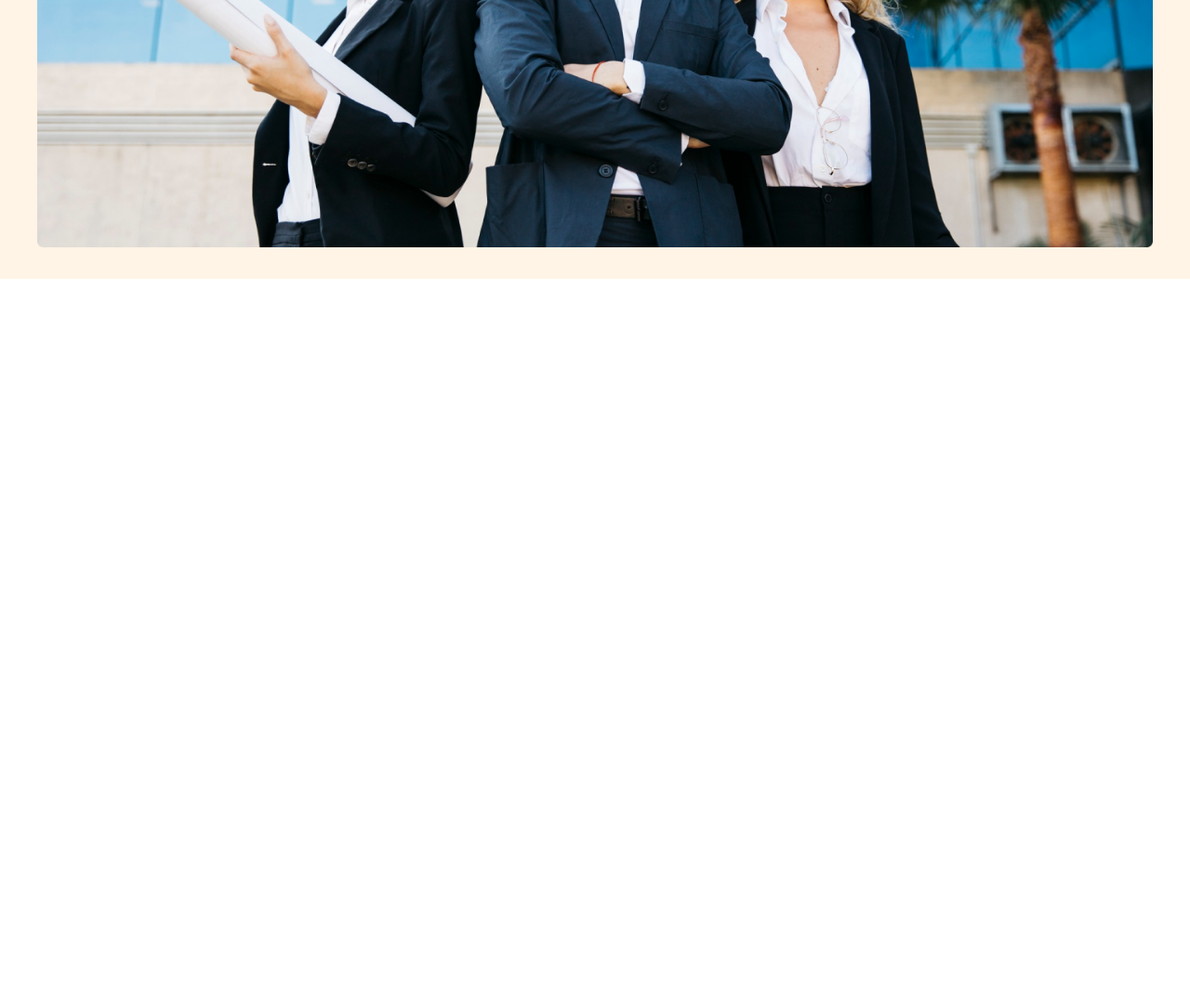
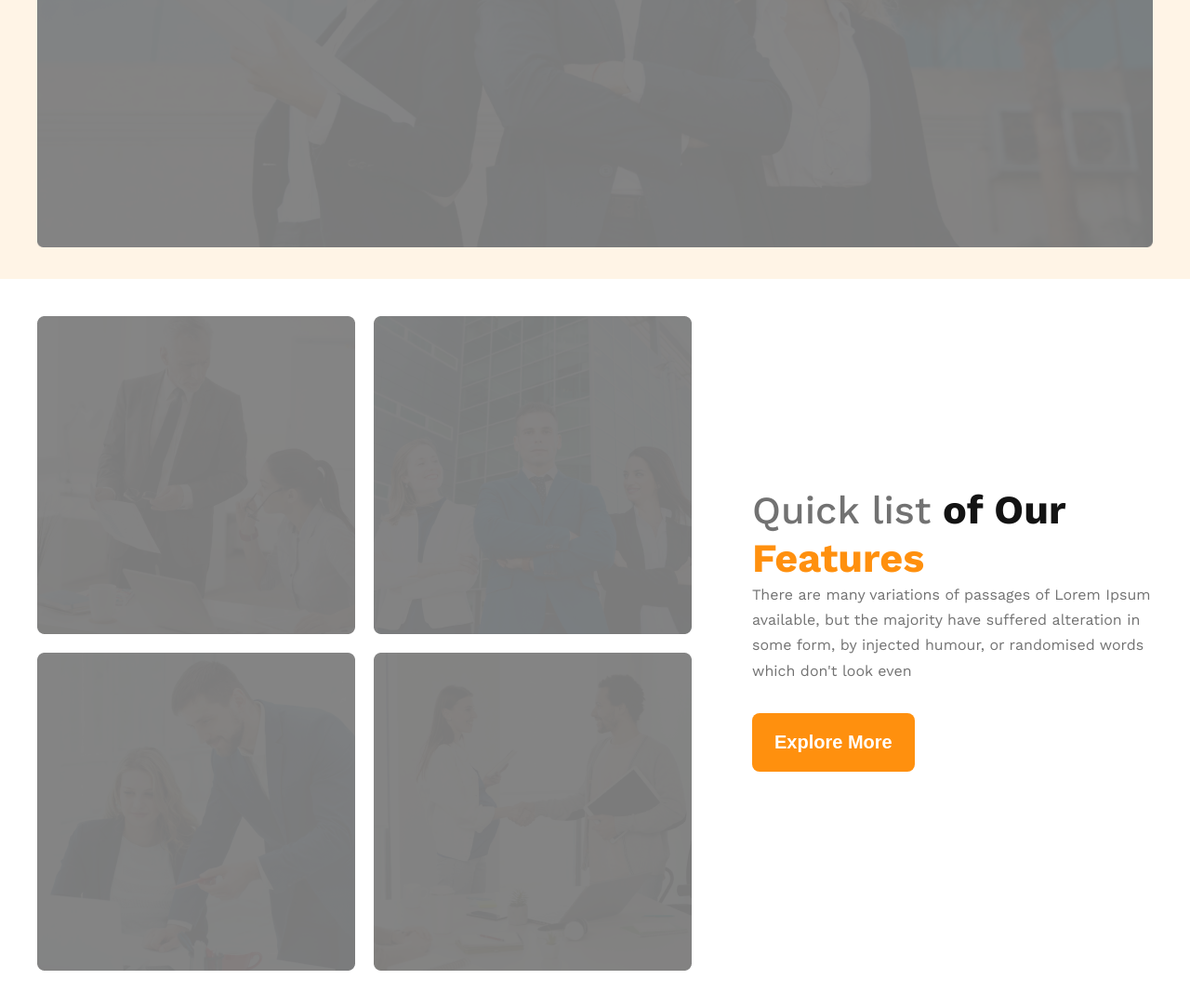
Before and after one commit to wadsahin/responsive-g3-architect-project, a plain HTML site: page index.html in a window 1280 px wide. Shown: the part 850-1932 px from the top of the page at 93% size. Before the commit the page ends 1150 px from the top, so only its background shows below. Drawn offline with nearby package versions, Linux system fonts and the light colour scheme.

Commit message:
team section design with responsive for 2Screen

```diff
--- a/index.html
+++ b/index.html
@@ -34,10 +34,21 @@
       </div>
     </div>
     <!-- banner end here -->
-
   </header>
   <main>
-
+    <section class="team-section display-flex">
+      <div class="team-images">
+        <img src="images/team1.png" alt="">
+        <img src="images/team2.png" alt="">
+        <img src="images/team3.png" alt="">
+        <img src="images/team4.png" alt="">
+      </div>
+      <div class="team-contents">
+        <h3 class="team-title section-title"><span id="team-title-part-1">Quick list</span> <span id="team-title-part-2">of Our</span><br> <span id="team-title-part-3">Features</span></h3>
+        <p class="primary-text-s">There are many variations of passages of Lorem Ipsum available, but the majority have suffered alteration in some form, by injected humour, or randomised words which don't look even</p>
+        <button class="primary-btn">Explore More</button>
+      </div>
+    </section>
   </main>
   <footer>
 
--- a/styles/style.css
+++ b/styles/style.css
@@ -17,6 +17,13 @@
 /* shared styles start here */
 .hide{
   display: none;
+}
+body img{
+  filter: contrast(4%)
+}
+main > section{
+  max-width: 1200px;
+  margin: 40px auto;
 }
 
 .display-flex{
@@ -46,10 +53,6 @@
   font-weight: 600;
   margin: 32px 0px;
 }
-/* dark3 color */
-.text-color-secondary{
-
-}
 .section-title{
   color: #131313;
   font-size: 2.75rem;
@@ -59,10 +62,10 @@
 header{
   padding: 30px 0px;
 }
+/* nav style start */
 .nav-container{
   justify-content: space-around;
   align-items: center;
-  /* padding: 40px 0px; */
 }
 
 .navbar{
@@ -79,7 +82,8 @@ header{
   text-decoration: none;
 
 }
-/* banner related styles */
+/* nav style end */
+/* banner related styles start */
 .banner{
   max-width: 1200px;
   margin: 0 auto;
@@ -98,13 +102,42 @@ header{
 .banner-img img{
   width: 100%;
 }
+
+/* Team section styles */
+.team-section{
+  align-items: center;
+  gap: 65px;
+}
+.team-images{
+  display: grid;
+  grid-template-columns: repeat(2, 1fr);
+  gap: 20px;
+
+}
+
+#team-title-part-1{
+  font-size: 2.6rem;
+  font-weight: 500;
+  color: #727272;
+}
+#team-title-part-2{
+  font-size: 2.7rem;
+  font-weight: 700;
+  color: #131313;
+}
+#team-title-part-3{
+  font-size: 2.7rem;
+  font-weight: 700;
+  color: #FF900E;
+}
 /* All styles end here */
 
 
 /* Responsive for mobile devices */
 @media screen and (max-width: 576px) {
   .nav-container,
-  .navbar{
+  .navbar,
+  .team-section{
     flex-direction: column;
 
   }
@@ -116,9 +149,26 @@ header{
     font-weight: 600;
     text-align: center;
   }
+  /* team section related styles */
+  .team-images{
+    grid-template-columns: repeat(1, 1fr);
+  }
+  .team-contents{
+    padding: 0px 40px;
+  }
 }
 
 /* Responsive for medium devices */
 @media screen and (min-width: 576px) and (max-width: 992px){
+  /* team section related styles */
+  .team-section{
+    flex-direction: column;
 
+  }
+  .team-images img{
+    width: 100%;
+  }
+  .team-contents{
+    padding: 0px 40px;
+  }
 }
```
